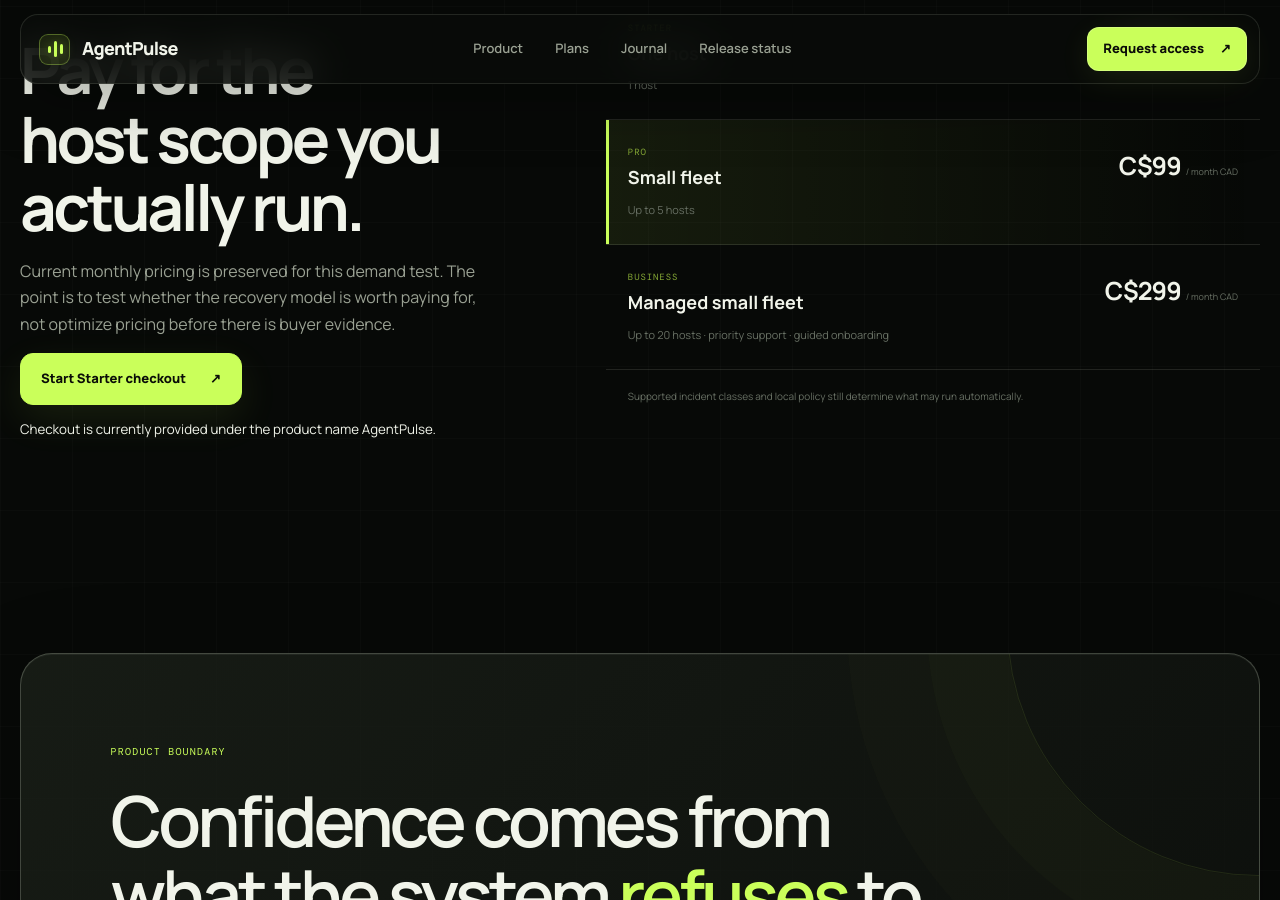
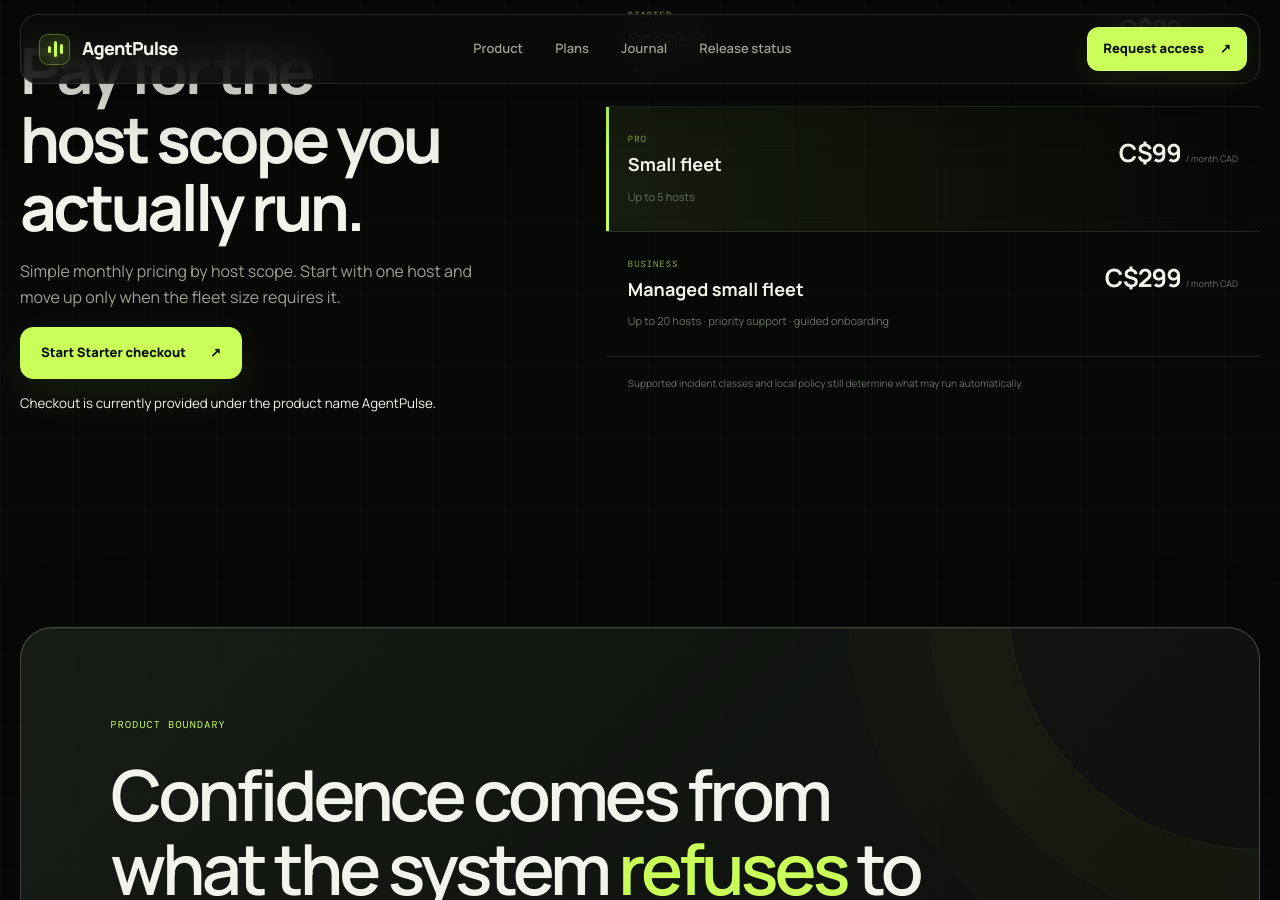
Before and after one commit to strouddustinn-bot/agentpulse, a Jekyll site: the page built from docs/index.md, in a window 1280 px wide and 900 px high, scrolled down 3536 px. Built offline with Jekyll 4.4.1, drawn with Linux system fonts in a browser that asks for light colours.

Commit message:
copy(validation): keep experiment framing out of buyer page

```diff
--- a/docs/index.md
+++ b/docs/index.md
@@ -101,7 +101,7 @@
   <div class="plans-copy">
     <div class="section-index">04 / PRICING</div>
     <h2>Pay for the host scope you actually run.</h2>
-    <p>Current monthly pricing is preserved for this demand test. The point is to test whether the recovery model is worth paying for, not optimize pricing before there is buyer evidence.</p>
+    <p>Simple monthly pricing by host scope. Start with one host and move up only when the fleet size requires it.</p>
     <a class="button button-primary" href="https://app.agentpulse.ca/signup?plan=starter&source=home-pricing"><span>Start Starter checkout</span><span>↗</span></a>
     <small style="display:block;margin-top:14px;">Checkout is currently provided under the product name AgentPulse.</small>
   </div>
```
Also changed, not shown: docs/pricing.md (+1 -1 lines).
